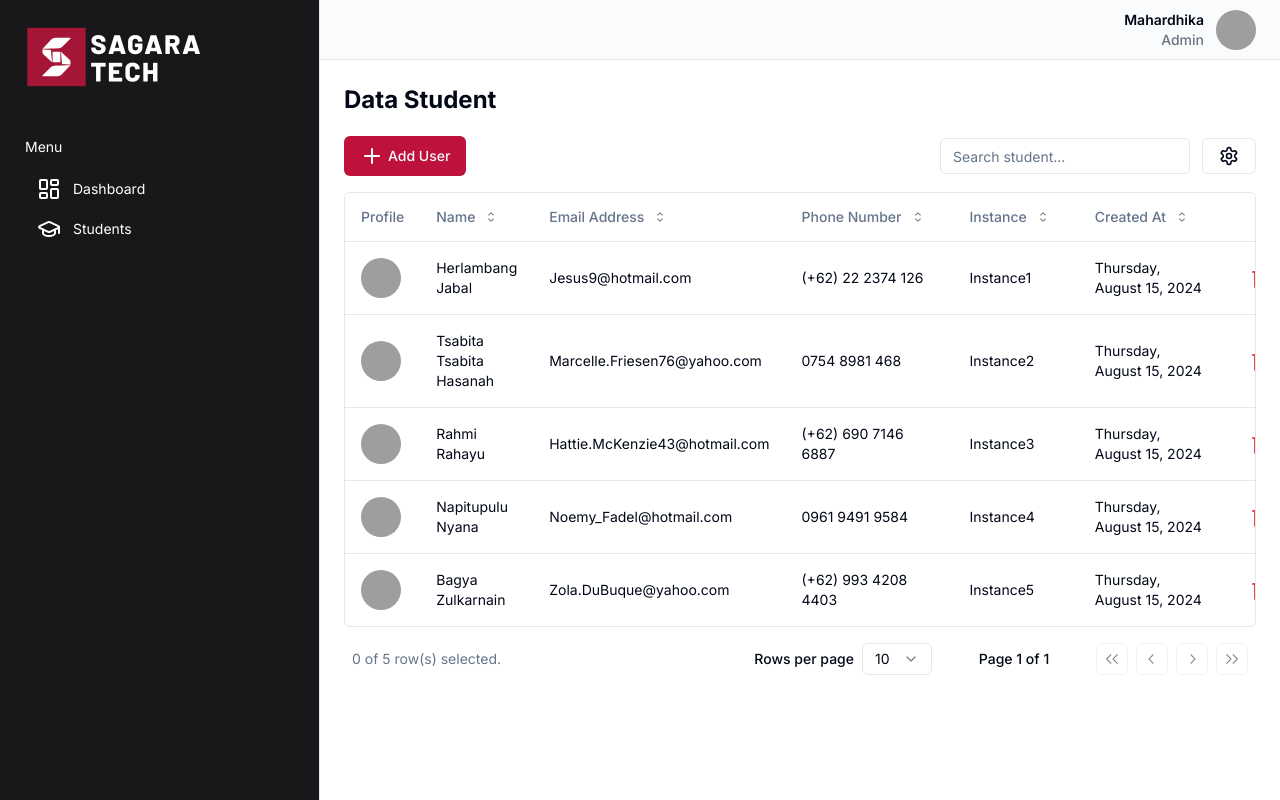
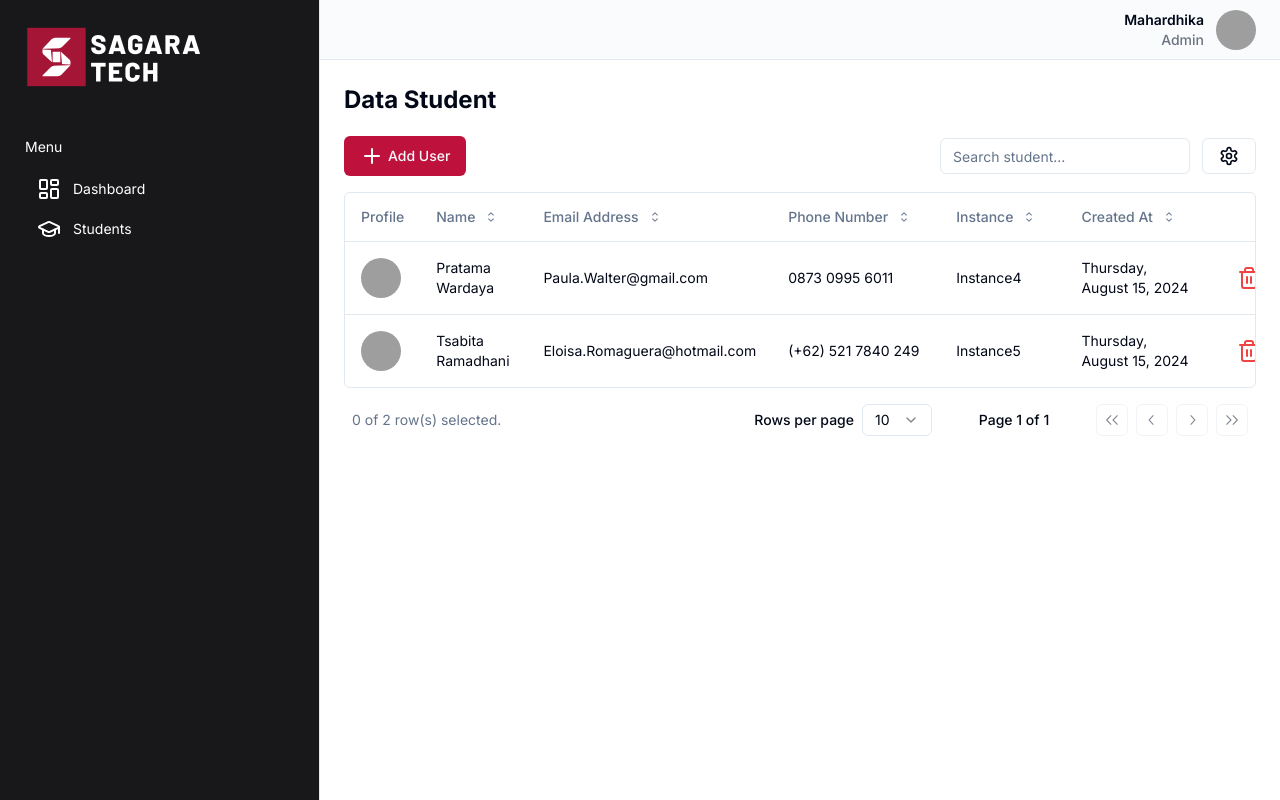
Before and after one commit to novalmahardhika/technical-test-sagara-technology, a Next.js app: page /dashboard/students in a window 1280 px wide. Built offline with nearby package versions, Linux system fonts and the light colour scheme; grey boxes are pictures that could not be loaded.

Commit message:
feat: add api delete

```diff
--- a/src/action/user-action.ts
+++ b/src/action/user-action.ts
@@ -6,10 +6,11 @@ import { studentsSchema, StudentType } from '@/lib/data/schema'
 import { revalidatePath } from 'next/cache'
 import crypto from 'crypto'
 
-export const dynamic = 'force-dynamic'
-
 // path store-data
-const filePath = path.join(process.cwd(), 'tmp', 'store-data.json')
+const filePath =
+  process.env.NODE_ENV === 'production'
+    ? path.join(process.cwd(), 'tmp', 'store-data.json')
+    : path.join(process.cwd(), '/tmp', 'store-data.json')
 
 export async function getStudent() {
   try {
@@ -43,21 +44,6 @@ export async function createStudent(payload: StudentType) {
   }
 }
 
-// export async function deleteStudent(id: string) {
-//   try {
-//     const data: StudentType[] = await getStudent()
-//     const newData = data.filter((student) => student.id !== id)
-
-//     await fs.writeFile(filePath, JSON.stringify(newData, null, 2), 'utf-8')
-//     revalidatePath('/dashboard/students')
-
-//     return { success: 'Student deleted successfully' }
-//   } catch (error) {
-//     console.log(error)
-//     return { error: 'Internal Server error' }
-//   }
-// }
-
 export async function deleteStudent(id: string) {
   try {
     const data: StudentType[] = await getStudent()
--- /dev/null
+++ b/src/app/(api)/api/students/[id]/route.ts
@@ -0,0 +1,41 @@
+import { StudentType } from '@/lib/data/schema'
+import { promises as fs } from 'fs'
+import path from 'path'
+
+// const filePath =
+//   process.env.NODE_ENV === 'production'
+//     ? path.join(process.cwd(), 'tmp', 'store-data.json')
+//     : path.join(process.cwd(), '/tmp', 'store-data.json')
+
+const filePath =
+  process.env.NODE_ENV !== 'production'
+    ? path.join(process.cwd(), '/tmp', 'store-data.json')
+    : path.join(process.cwd(), 'tmp', 'store-data.json')
+
+export async function DELETE(
+  req: Request,
+  { params }: { params: { id: string } }
+) {
+  try {
+    const data = await fs.readFile(filePath)
+
+    console.log(params.id)
+
+    const students: StudentType[] = JSON.parse(data.toString() || '[]')
+
+    const newData = students.filter((student) => student.id !== params.id)
+
+    // const tempFilePath = path.join(process.cwd(), '/tmp', 'store-data.json')
+
+    // Write the updated data to the /tmp directory
+    await fs.writeFile(filePath, JSON.stringify(newData, null, 2), 'utf-8')
+
+    return Response.json(
+      { message: 'Success', data: JSON.parse(data.toString() || '[]') },
+      { status: 200 }
+    )
+  } catch (error) {
+    console.log(error)
+    return new Response('Internal Server Error', { status: 500 })
+  }
+}
--- /dev/null
+++ b/src/app/(api)/api/students/route.ts
@@ -0,0 +1,22 @@
+import { NextRequest, NextResponse } from 'next/server'
+import { promises as fs } from 'fs'
+import path from 'path'
+
+const filePath =
+  process.env.NODE_ENV === 'production'
+    ? path.join(process.cwd(), 'tmp', 'store-data.json')
+    : path.join(process.cwd(), '/tmp', 'store-data.json')
+
+export async function GET() {
+  try {
+    const data = await fs.readFile(filePath)
+
+    return Response.json(
+      { message: 'Success', data: JSON.parse(data.toString() || '[]') },
+      { status: 200 }
+    )
+  } catch (error) {
+    console.log('ERROR GET LIST IN BANNER', error)
+    return new Response('Internal Server Error', { status: 500 })
+  }
+}
--- a/src/components/modal/modal-delete.tsx
+++ b/src/components/modal/modal-delete.tsx
@@ -14,36 +14,62 @@ import {
 } from '@/components/ui/alert-dialog'
 import { Button } from '@/components/ui/button'
 import { Trash2 } from 'lucide-react'
+import { useRouter } from 'next/navigation'
 import { useTransition } from 'react'
 import { toast } from 'sonner'
 
 export function ModalDelete({ studentId }: { studentId: string }) {
-  const [isPending, startTransition] = useTransition()
+  const router = useRouter()
+  // const [isPending, startTransition] = useTransition()
 
-  const deleteHandler = () => {
-    startTransition(async () => {
-      try {
-        const data = await deleteStudent(studentId)
-        if (data.success) {
-          toast.success(data.success)
-          return
-        }
-        if (data.error) {
-          toast.error(data.error)
-          return
-        }
-      } catch (error) {
+  // const deleteHandler = () => {
+  //   startTransition(async () => {
+  //     try {
+  //       const data = await deleteStudent(studentId)
+  //       if (data.success) {
+  //         toast.success(data.success)
+  //         return
+  //       }
+  //       if (data.error) {
+  //         toast.error(data.error)
+  //         return
+  //       }
+  //     } catch (error) {
+  //       toast.error('Something went wrong')
+  //     }
+  //   })
+  // }
+
+  const deleteHandler = async () => {
+    try {
+      const res = await fetch(`/api/students/${studentId}`, {
+        method: 'DELETE',
+        headers: {
+          'Content-Type': 'application/json',
+        },
+      })
+
+      if (!res.ok) {
         toast.error('Something went wrong')
+        return
       }
-    })
+
+      toast.success('Student deleted successfully')
+      router.refresh()
+    } catch (error) {
+      console.log(error)
+
+      toast.error('Internal Server error')
+    }
   }
+
   return (
     <AlertDialog>
       <AlertDialogTrigger asChild>
         <Button
           variant={'ghost'}
           className='text-red-500 hover:text-red-600'
-          disabled={isPending}
+          // disabled={isPending}
         >
           <Trash2 />
         </Button>
--- a/tmp/store-data.json
+++ b/tmp/store-data.json
@@ -1,47 +1,20 @@
 [
   {
-    "id": "96715549-2a7a-45b8-aa4a-84b415339954",
-    "profile": "https://avatars.githubusercontent.com/u/19847550",
-    "name": "Herlambang Jabal",
-    "email": "Jesus9@hotmail.com",
-    "phoneNumber": "(+62) 22 2374 126",
-    "instance": "Instance1",
-    "createdAt": "2024-08-15T03:25:30.961Z"
+    "id": "5d7dcf36-6411-45d4-ad1b-9f66a79eb048",
+    "profile": "https://cloudflare-ipfs.com/ipfs/Qmd3W5DuhgHirLHGVixi6V76LhCkZUz6pnFt5AJBiyvHye/avatar/864.jpg",
+    "name": "Pratama Wardaya",
+    "email": "Paula.Walter@gmail.com",
+    "phoneNumber": "0873 0995 6011",
+    "instance": "Instance4",
+    "createdAt": "2024-08-15T03:50:23.768Z"
   },
   {
-    "id": "4b2978ee-6d2b-497a-be76-ce89b5d188b5",
-    "profile": "https://avatars.githubusercontent.com/u/25805667",
-    "name": "Tsabita Tsabita Hasanah",
-    "email": "Marcelle.Friesen76@yahoo.com",
-    "phoneNumber": "0754 8981 468",
-    "instance": "Instance2",
-    "createdAt": "2024-08-15T03:25:30.962Z"
-  },
-  {
-    "id": "6e3c5c02-93b3-4b67-b7cc-34b6f2b0336d",
-    "profile": "https://avatars.githubusercontent.com/u/86922720",
-    "name": "Rahmi Rahayu",
-    "email": "Hattie.McKenzie43@hotmail.com",
-    "phoneNumber": "(+62) 690 7146 6887",
-    "instance": "Instance3",
-    "createdAt": "2024-08-15T03:25:30.963Z"
-  },
-  {
-    "id": "f1998b4d-7197-4e95-81e3-0ae1f3c0b37f",
-    "profile": "https://avatars.githubusercontent.com/u/79732690",
-    "name": "Napitupulu Nyana",
-    "email": "Noemy_Fadel@hotmail.com",
-    "phoneNumber": "0961 9491 9584",
-    "instance": "Instance4",
-    "createdAt": "2024-08-15T03:25:30.963Z"
-  },
-  {
-    "id": "acf15797-f548-4a98-8ce3-61146dae4b85",
-    "profile": "https://cloudflare-ipfs.com/ipfs/Qmd3W5DuhgHirLHGVixi6V76LhCkZUz6pnFt5AJBiyvHye/avatar/690.jpg",
-    "name": "Bagya Zulkarnain",
-    "email": "Zola.DuBuque@yahoo.com",
-    "phoneNumber": "(+62) 993 4208 4403",
+    "id": "9fd21bed-4362-4bd0-92ae-2a3a245d1ba7",
+    "profile": "https://cloudflare-ipfs.com/ipfs/Qmd3W5DuhgHirLHGVixi6V76LhCkZUz6pnFt5AJBiyvHye/avatar/31.jpg",
+    "name": "Tsabita Ramadhani",
+    "email": "Eloisa.Romaguera@hotmail.com",
+    "phoneNumber": "(+62) 521 7840 249",
     "instance": "Instance5",
-    "createdAt": "2024-08-15T03:25:30.963Z"
+    "createdAt": "2024-08-15T03:50:23.768Z"
   }
 ]
```
Also changed, not shown: src/tmp/store-data.json (deleted, +0 -29 lines), 1 other file (tests, documents, lock files or other folders).
